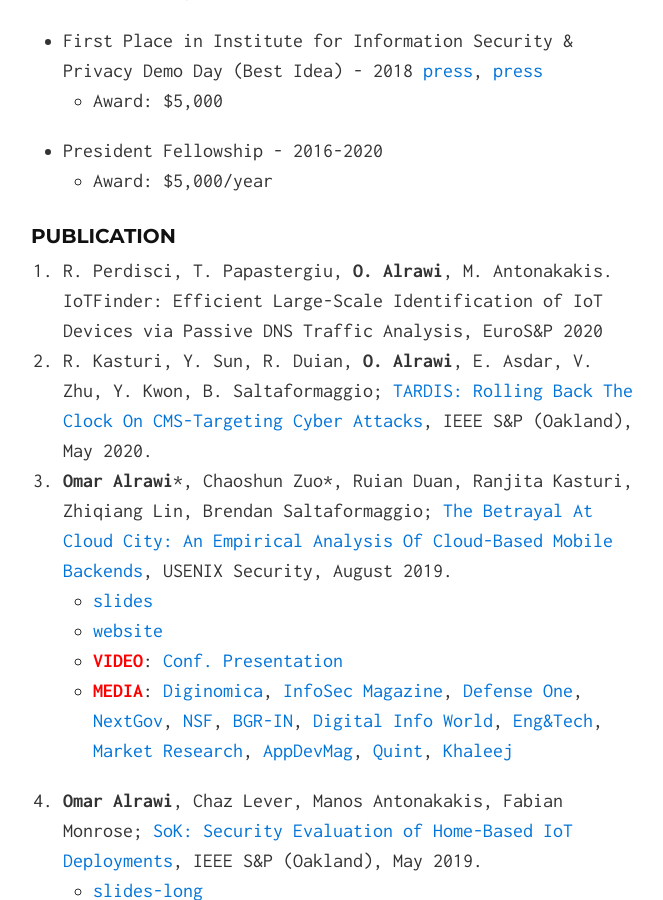
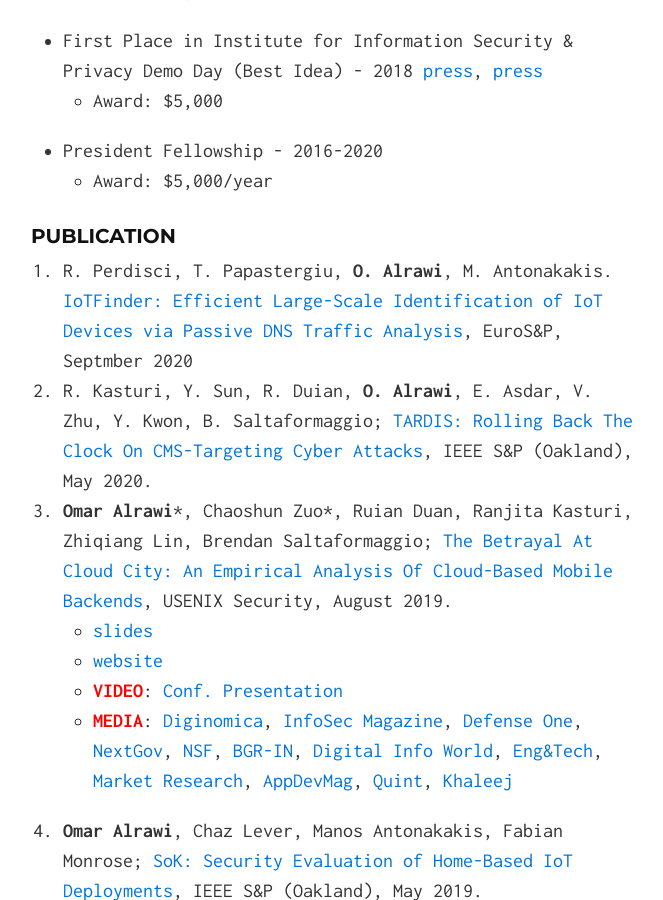
Before and after one commit to alrawi/alrawi.github.io, a Jekyll site: the page built from index.md, in a window 1280 px wide and 900 px high, scrolled down 984 px. Shown: the whole window, without its empty margins (307-970 px from the left). Built offline with Jekyll 4.4.1, drawn with Linux system fonts in a browser that asks for light colours.

Commit message:
Update index.md

```diff
--- a/index.md
+++ b/index.md
@@ -26,7 +26,7 @@ Additionally, I am investigating malware threats affecting IoT, mobile apps, and
   * Award: $5,000/year
 
 ### Publication
-1. R. Perdisci, T. Papastergiu, __O. Alrawi__, M. Antonakakis. IoTFinder: Efficient Large-Scale Identification of IoT Devices via Passive DNS Traffic Analysis, EuroS&P 2020
+1. R. Perdisci, T. Papastergiu, __O. Alrawi__, M. Antonakakis. [IoTFinder: Efficient Large-Scale Identification of IoT Devices via Passive DNS Traffic Analysis](/static/papers/IoTFinder-ESP20.pdf), EuroS&P, Septmber 2020
 1. R. Kasturi, Y. Sun, R. Duian, __O. Alrawi__, E. Asdar, V. Zhu, Y. Kwon, B. Saltaformaggio; [TARDIS: Rolling Back The Clock On CMS-Targeting Cyber Attacks](/static/papers/kasturi_tardis_sp20.pdf), IEEE S&P (Oakland), May 2020.
 1. __Omar Alrawi__{::nomarkdown}*{:/}, Chaoshun Zuo{::nomarkdown}*{:/}, Ruian Duan, Ranjita Kasturi, Zhiqiang Lin, Brendan Saltaformaggio; [The Betrayal At Cloud City: An Empirical Analysis Of Cloud-Based Mobile Backends](/static/papers/alrawi_cloudcity_sec19.pdf), USENIX Security, August 2019.
   * [slides](/static/slides/USESEC_cloudcity_aug_19.pdf)
```
